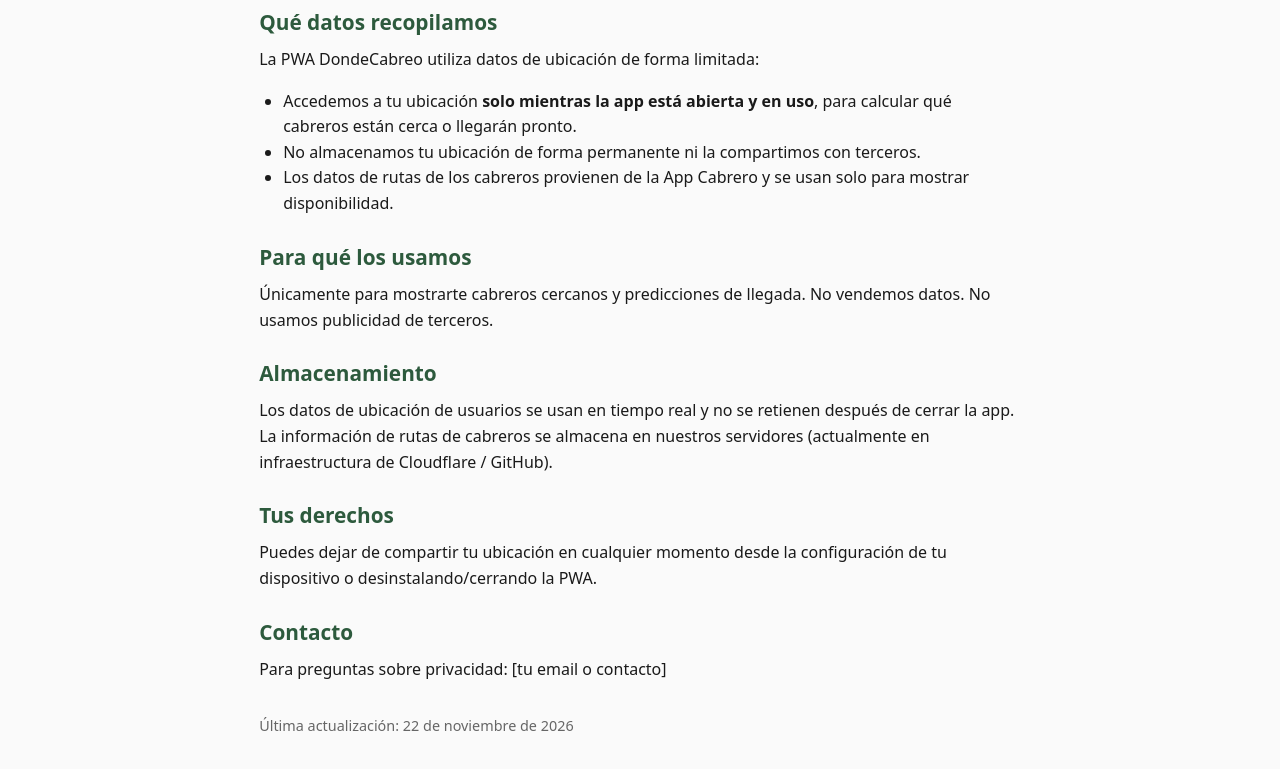
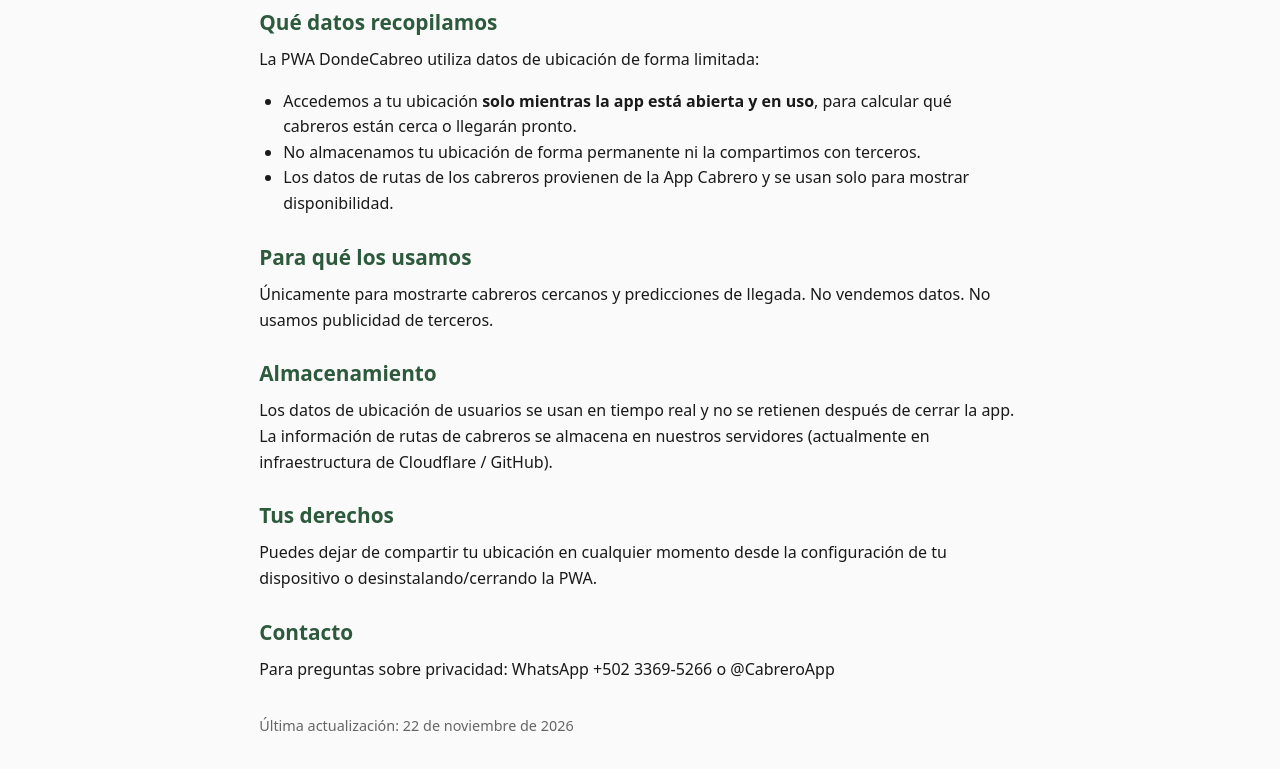
Before and after one commit to GyleIverson/DondeCabrero-site, a plain HTML site: page privacy.html in a window 1280 px wide. Shown: the part 203-972 px from the top of the page. Drawn offline with Linux system fonts and the light colour scheme.

Commit message:
Add contact info

```diff
--- a/privacy.html
+++ b/privacy.html
@@ -42,7 +42,7 @@
         <h2>Tus derechos</h2>
         <p>Puedes dejar de compartir tu ubicación en cualquier momento desde la configuración de tu dispositivo o desinstalando/cerrando la PWA.</p>
         <h2>Contacto</h2>
-        <p>Para preguntas sobre privacidad: [tu email o contacto]</p>
+        <p>Para preguntas sobre privacidad: WhatsApp +502 3369-5266 o @CabreroApp</p>
       `,
       en: `
         <h2>What data we collect</h2>
@@ -59,7 +59,7 @@
         <h2>Your rights</h2>
         <p>You can stop sharing your location at any time from your device settings or by closing/uninstalling the PWA.</p>
         <h2>Contact</h2>
-        <p>For privacy questions: [your email or contact]</p>
+        <p>For privacy questions: WhatsApp +502 3369-5266 or @CabreroApp</p>
       `
     };
     function updatePrivacy(lang) {
```
